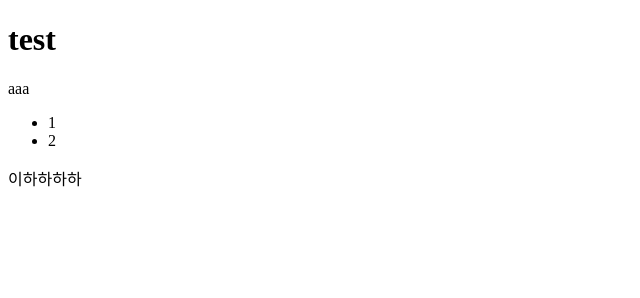
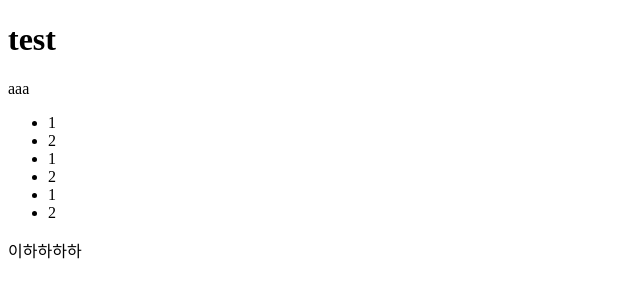
Before and after one commit to ar4132/git_test, a plain HTML site: page index.html in a window 1280 px wide. Shown: the whole page, without its empty margins (0-640 px from the left). Drawn offline with Linux system fonts and the light colour scheme.

Commit message:
리스트 추가 더
ㅋㅋㅋㅋ

```diff
--- a/index.html
+++ b/index.html
@@ -10,6 +10,10 @@
         <ul>
         	<li>1</li>
         	<li>2</li>
+        	<li>1</li>
+        	<li>2</li>
+        	<li>1</li>
+        	<li>2</li>
         </ul>
         <div>
         	<p>이하하하하</p>
```
